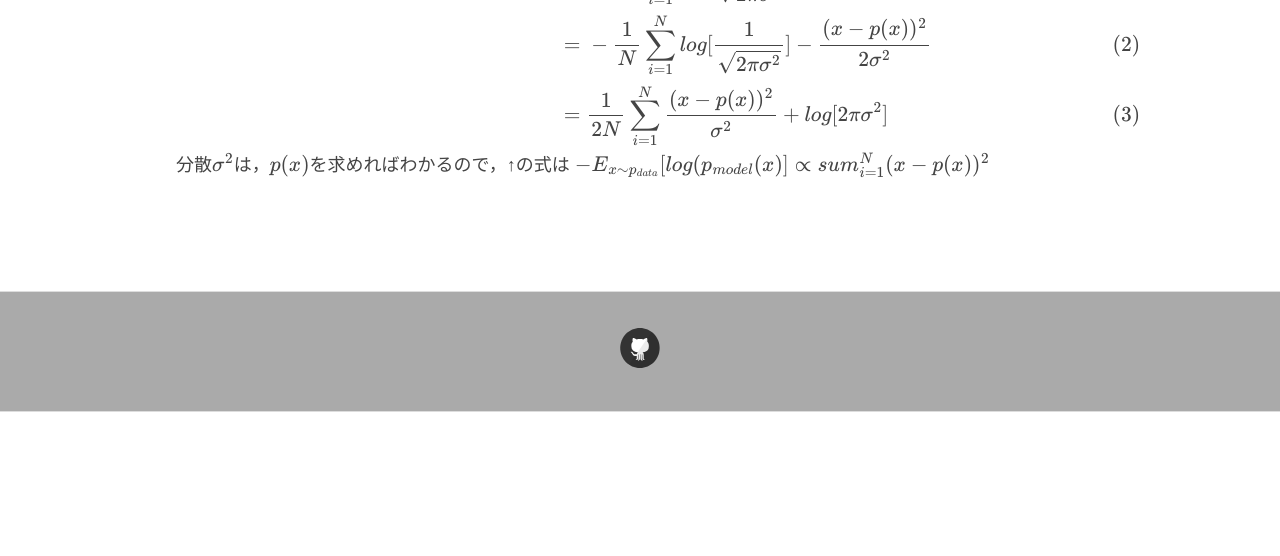
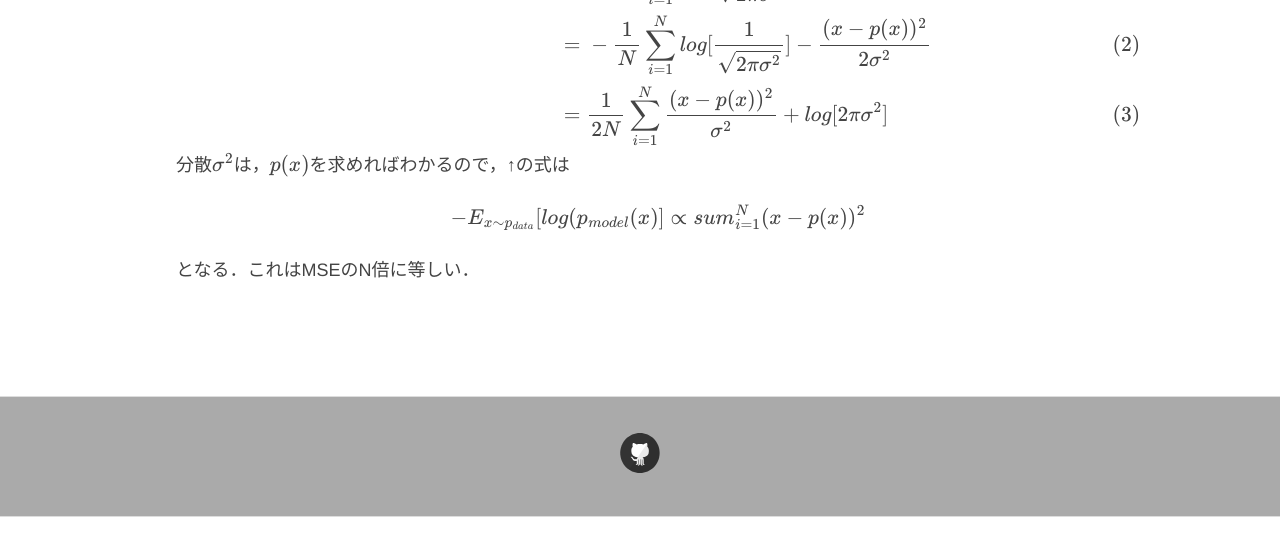
Before and after one commit to salty-vanilla/page_test, a Jekyll site: the page built from _posts/2018-05-06-MSE is CrossEntropy between emprical distribution and Gauss model.md, in a window 1280 px wide and 900 px high, scrolled down 1253 px. Shown: the top 556 px of the window. Built offline with Jekyll 4.4.1, drawn with Linux system fonts in a browser that asks for light colours; formulas are drawn with MathJax 3.

Commit message:
Update 2018-05-06-MSE is CrossEntropy between emprical distribution and Gauss model.md

```diff
--- a/_posts/2018-05-06-MSE is CrossEntropy between emprical distribution and Gauss model.md
+++ b/_posts/2018-05-06-MSE is CrossEntropy between emprical distribution and Gauss model.md
@@ -31,4 +31,7 @@ $$\begin{eqnarray}
 \end{eqnarray}$$
 
 分散$\sigma^2$は，$p(x)$を求めればわかるので，↑の式は
+
 $$ -E_{x\sim p_{data}}[log(p_{model}(x)] \propto sum_{i=1}^{N}(x-p(x))^2 $$
+
+となる．これはMSEのN倍に等しい．
```
